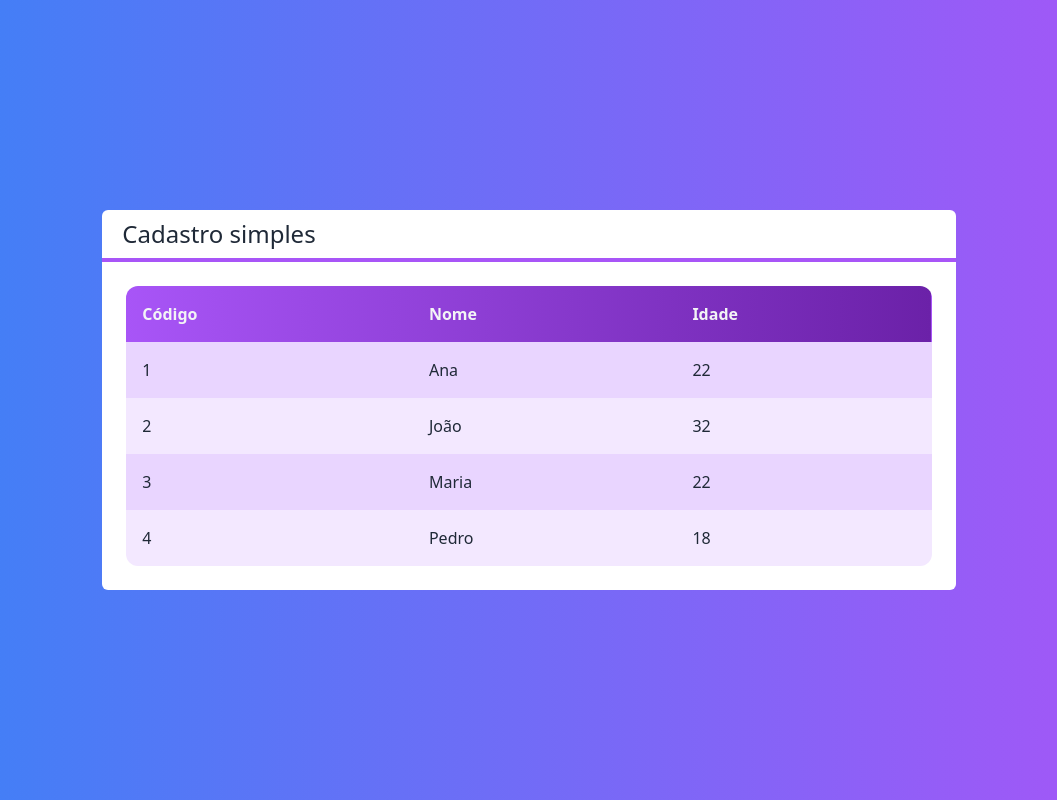
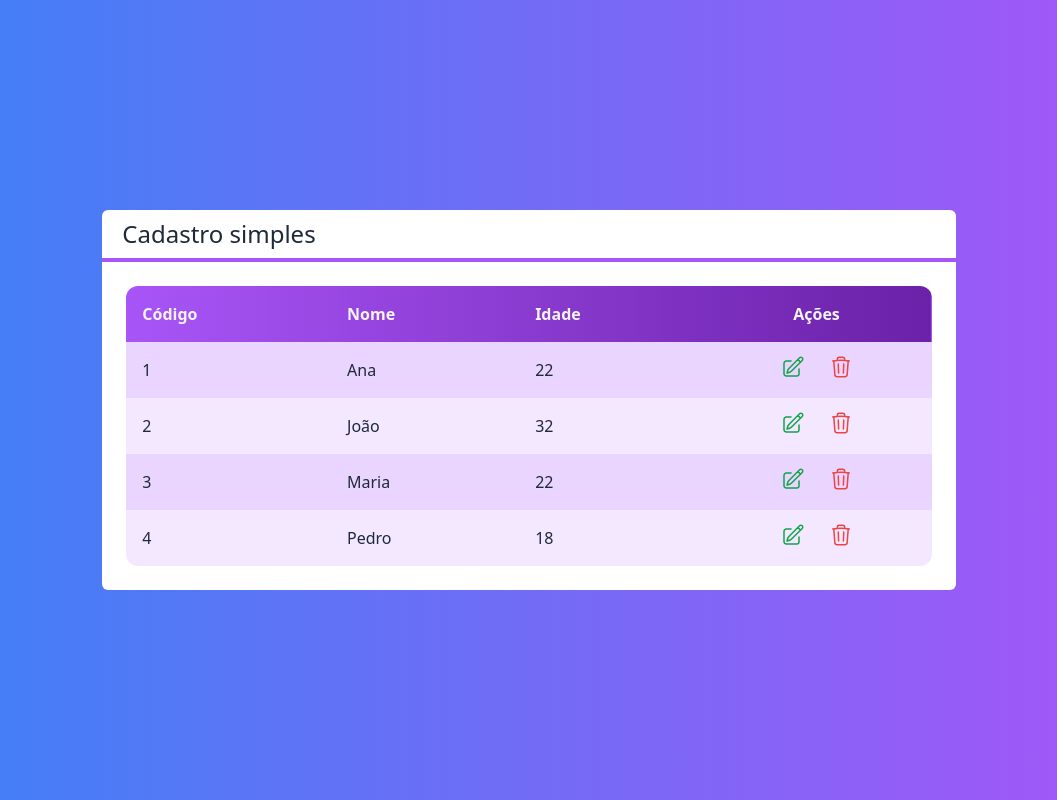
Before and after one commit to fjuncal/crud-firestore-next, a Next.js app: page / in a window 1280 px wide. Shown: the whole page, without its empty margins (111-1168 px from the left). Built offline with nearby package versions, Linux system fonts and the light colour scheme.

Commit message:
Centralizando os itens de ações na tabela e criando as funções de editar e excluir cliente

```diff
--- a/src/components/Tabela.tsx
+++ b/src/components/Tabela.tsx
@@ -39,9 +39,10 @@ export default function Tabela(props: TabelaProps) {
 
   function renderizarAcoes(cliente: Cliente) {
     return (
-      <td className="flex">
+      <td className="flex justify-center">
         {props.clienteSelecionado ? (
           <button
+            onClick={() => props.clienteSelecionado?.(cliente)}
             className={`
         flex justify-center items-center p-2 m-1
         text-green-600 rounded-full hover:bg-purple-50`}
@@ -53,6 +54,7 @@ export default function Tabela(props: TabelaProps) {
         )}
         {props.clienteExcluido ? (
           <button
+            onClick={() => props.clienteExcluido?.(cliente)}
             className={`
        flex justify-center items-center p-2 m-1
        text-red-500 rounded-full hover:bg-purple-50`}
--- a/src/pages/index.tsx
+++ b/src/pages/index.tsx
@@ -9,6 +9,13 @@ export default function Home() {
     new Cliente("Maria", 22, "3"),
     new Cliente("Pedro", 18, "4"),
   ];
+
+  function clienteSelecionado(cliente: Cliente) {
+    console.log(cliente);
+  }
+  function clienteExcluido(cliente: Cliente) {
+    console.log(cliente);
+  }
   return (
     <div
       className={`
@@ -18,7 +25,11 @@ export default function Home() {
     `}
     >
       <Layout titulo="Cadastro simples">
-        <Tabela clientes={clientes}></Tabela>
+        <Tabela
+          clientes={clientes}
+          clienteSelecionado={clienteSelecionado}
+          clienteExcluido={clienteExcluido}
+        ></Tabela>
       </Layout>
     </div>
   );
```
